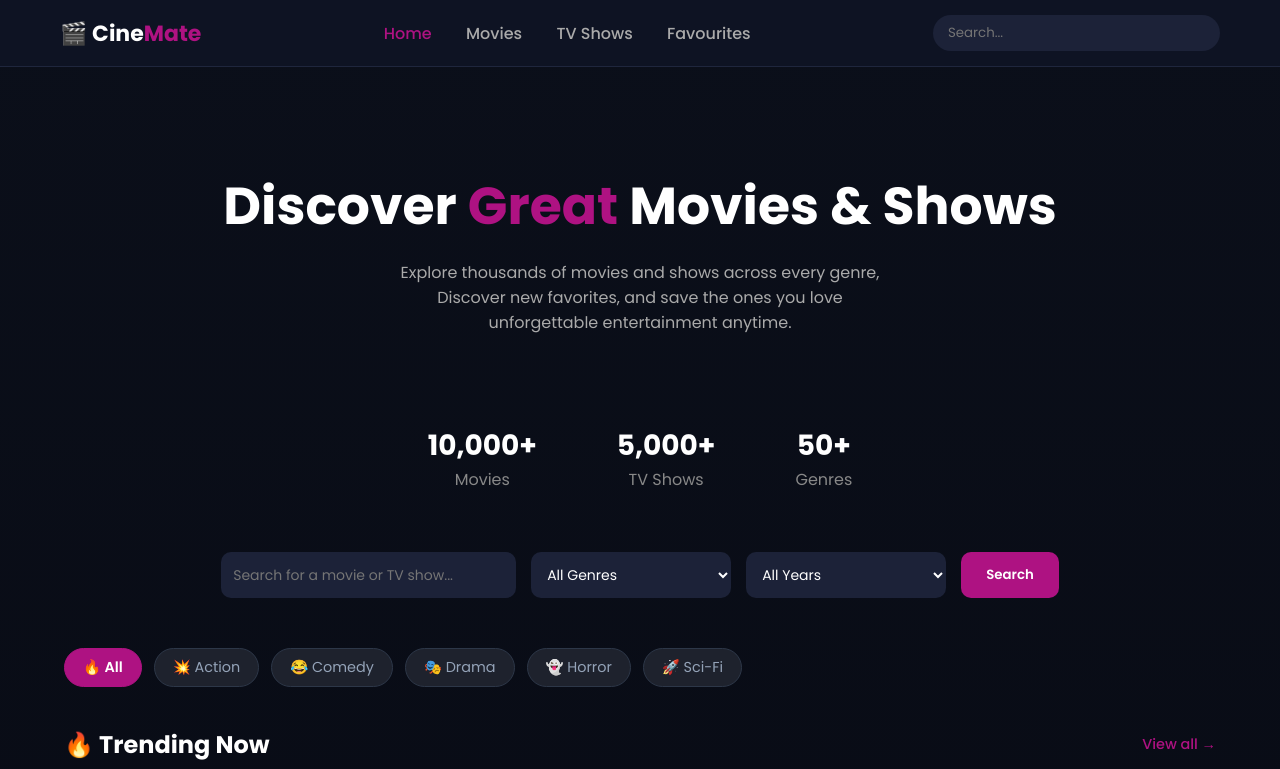
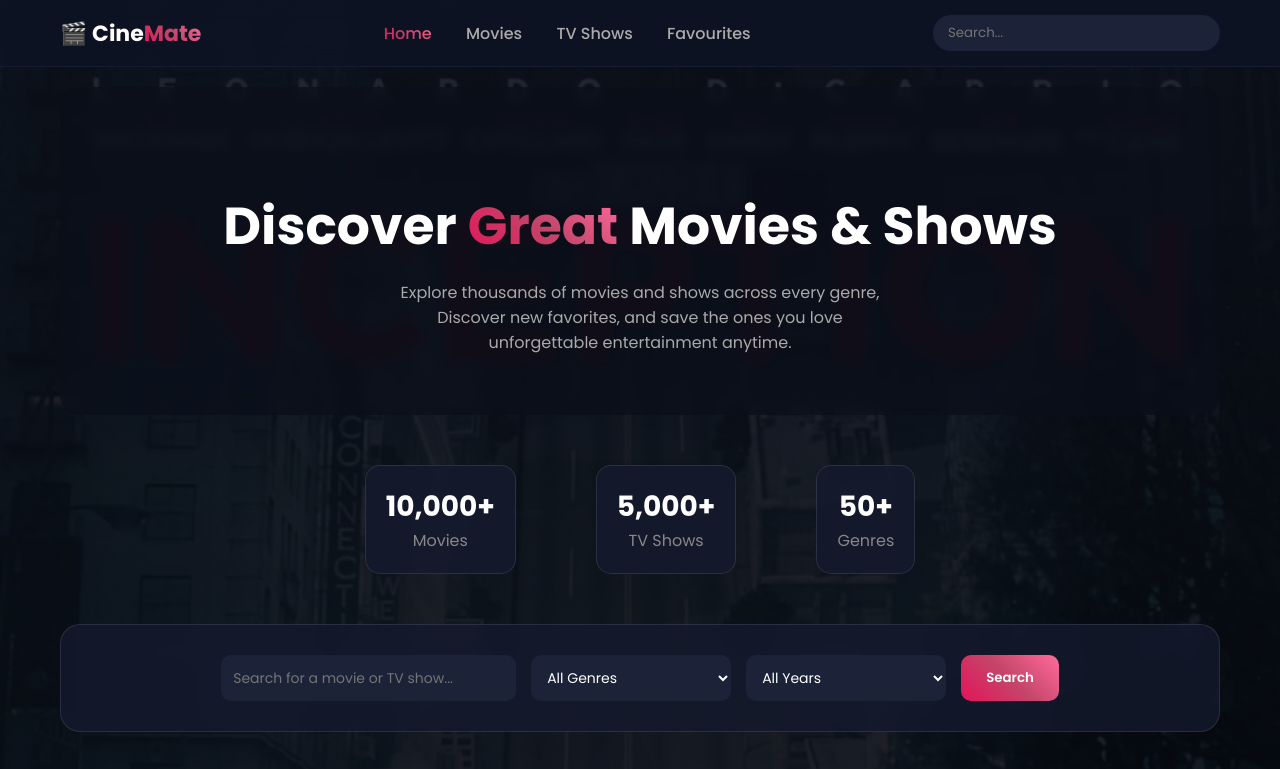
Before and after one commit to Anjalika-Tharushee/CinaMate-Web, a plain HTML site: page index.html in a window 1280 px wide. Shown: the top 769 px of the page. Drawn offline with Linux system fonts and the light colour scheme.

Commit message:
new changes'

```diff
--- a/style.css
+++ b/style.css
@@ -8,8 +8,13 @@
 
 /* BODY */
 body {
-    background: linear-gradient(to bottom, #0b0f1a, #05070f);
+    background: linear-gradient(to bottom, rgba(11, 15, 26, 0.9), rgba(5, 7, 15, 0.9)), url('images/inception.jpeg');
+    background-size: cover;
+    background-position: center;
+    background-attachment: fixed;
+    background-repeat: no-repeat;
     color: white;
+    min-height: 100vh;
 }
 
 /* NAVBAR */
@@ -18,8 +23,9 @@ body {
     justify-content: space-between;
     align-items: center;
     padding: 15px 60px;
-    background: #0e1323;
-    border-bottom: 1px solid #1f263d;
+    background: rgba(14, 19, 35, 0.95);
+    backdrop-filter: blur(10px);
+    border-bottom: 1px solid rgba(31, 38, 61, 0.5);
 }
 
 .logo {
@@ -28,7 +34,10 @@ body {
 }
 
 .logo span {
-    color: #ae1282;
+    background: linear-gradient(45deg, #e41459, #c44569, #ff6b9d);
+    -webkit-background-clip: text;
+    -webkit-text-fill-color: transparent;
+    background-clip: text;
 }
 
 nav a {
@@ -41,7 +50,10 @@ nav a {
 
 nav a:hover,
 nav a.active {
-    color: #ae1282;
+    background: linear-gradient(45deg, #e41459, #c44569, #ff6b9d);
+    -webkit-background-clip: text;
+    -webkit-text-fill-color: transparent;
+    background-clip: text;
 }
 
 .nav-right input {
@@ -67,15 +79,23 @@ nav a.active {
 .hero {
     text-align: center;
     padding: 100px 20px 60px;
+    background: rgba(11, 15, 26, 0.7);
+    backdrop-filter: blur(5px);
+    border-radius: 20px;
+    margin: 20px 60px;
 }
 
 .hero h1 {
     font-size: 52px;
     font-weight: 700;
+    font-family: 'Britannic Bold', 'Poppins', 'Segoe UI', sans-serif;
 }
 
 .hero span {
-    color: #ae1282;
+    background: linear-gradient(45deg, #e41459, #c44569, #ff6b9d);
+    -webkit-background-clip: text;
+    -webkit-text-fill-color: transparent;
+    background-clip: text;
 }
 
 .hero p {
@@ -96,6 +116,11 @@ nav a.active {
 
 .stat-box {
     text-align: center;
+    background: rgba(21, 26, 45, 0.9);
+    backdrop-filter: blur(10px);
+    padding: 20px;
+    border-radius: 15px;
+    border: 1px solid rgba(255, 255, 255, 0.1);
 }
 
 .stat-box h2 {
@@ -122,6 +147,11 @@ nav a.active {
     gap: 15px;
     padding: 30px;
     flex-wrap: wrap;
+    background: rgba(21, 26, 45, 0.8);
+    backdrop-filter: blur(10px);
+    border-radius: 20px;
+    margin: 20px 60px;
+    border: 1px solid rgba(255, 255, 255, 0.1);
 }
 
 .search-section input,
@@ -139,7 +169,7 @@ nav a.active {
 
 .search-section button,
 .btn-search {
-    background: #ae1282;
+    background: linear-gradient(45deg, #e41459, #c44569, #ff6b9d);
     border: none;
     padding: 12px 25px;
     border-radius: 10px;
@@ -185,8 +215,8 @@ nav a.active {
 }
 
 .pill.active {
-    background: #ae1282;
-    border-color: #ae1282;
+    background: linear-gradient(45deg, #e41459, #c44569, #ff6b9d);
+    border-color: #ff6b9d;
     color: #ffffff;
     font-weight: 600;
 }
@@ -261,7 +291,7 @@ nav a.active {
     position: absolute;
     top: 15px;
     left: 15px;
-    background: #ae1282;
+    background: linear-gradient(45deg, #e41459, #c44569, #ff6b9d);
     color: #fff;
     font-size: 0.65rem;
     font-weight: 800;
@@ -386,7 +416,10 @@ footer {
     margin-bottom: 1rem;
     font-size: 0.85rem;
     font-weight: 600;
-    color: #ae1282;
+    background: linear-gradient(45deg, #e41459, #c44569, #ff6b9d);
+    -webkit-background-clip: text;
+    -webkit-text-fill-color: transparent;
+    background-clip: text;
     letter-spacing: 0.5px;
 }
 
@@ -402,7 +435,7 @@ footer {
 }
 
 .link-group a:hover {
-    color: #d4169e;
+    color: #af1558;
 }
 
 .copyright {
```
